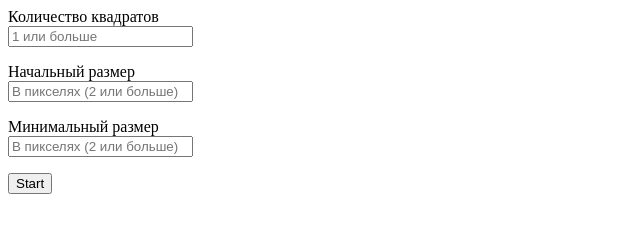
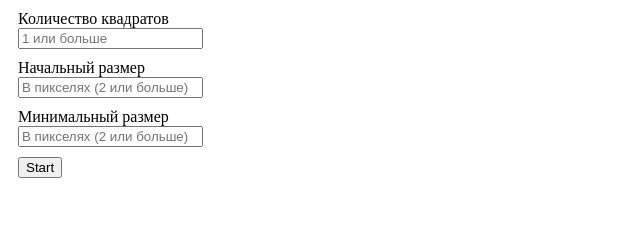
Before and after one commit to Stoiss777/wb, a plain HTML site: page task3/index.html in a window 1280 px wide. Shown: the whole page, without its empty margins (0-640 px from the left). Drawn offline with Linux system fonts and the light colour scheme.

Commit message:
Task 3 fix

```diff
--- a/task3/index.html
+++ b/task3/index.html
@@ -1,3 +1,4 @@
+<!DOCTYPE html>
 <html>
     <head>
         <title>The game</title>
@@ -6,35 +7,41 @@
         <script defer src="js/square.js"></script>
         <script defer src="js/game.js"></script>
         <script defer src="js/bootstrap.js"></script>
+        <style>
+            form > div
+            {
+                margin: 10px;
+            }
+        </style>
     </head>
     <body>
         <form id="frm">
-            <p>
+            <div>
                 <div>
                     <label for="squares_number">Количество квадратов</label>
                 </div>
                 <div>
                     <input id="squares_number" name="squares_number" placeholder="1 или больше" value="">
                 </div>
-            </p>
+            </div>
 
-            <p>
+            <div>
                 <div>
                     <label for="square_length">Начальный размер</label>
                 </div>
                 <div>
                     <input id="square_length" name="square_length" placeholder="В пикселях (2 или больше)" value="">
                 </div>
-            </p>
+            </div>
 
-            <p>
+            <div>
                 <div>
                     <label for="square_min_length">Минимальный размер</label>
                 </div>
                 <div>
                     <input id="square_min_length" name="square_min_length" placeholder="В пикселях (2 или больше)" value="">
                 </div>
-            </p>
+            </div>
 
             <div>
                 <input id="start_button" type="submit" value="Start">
--- a/task3/js/square.js
+++ b/task3/js/square.js
@@ -14,7 +14,7 @@ function Square(board)
 
     function createSquare(length)
     {
-        let div = document.createElement('div');
+        let div = board.document.createElement('div');
 
         div.style.position        = 'absolute';
         div.style.backgroundColor = 'black';
```
